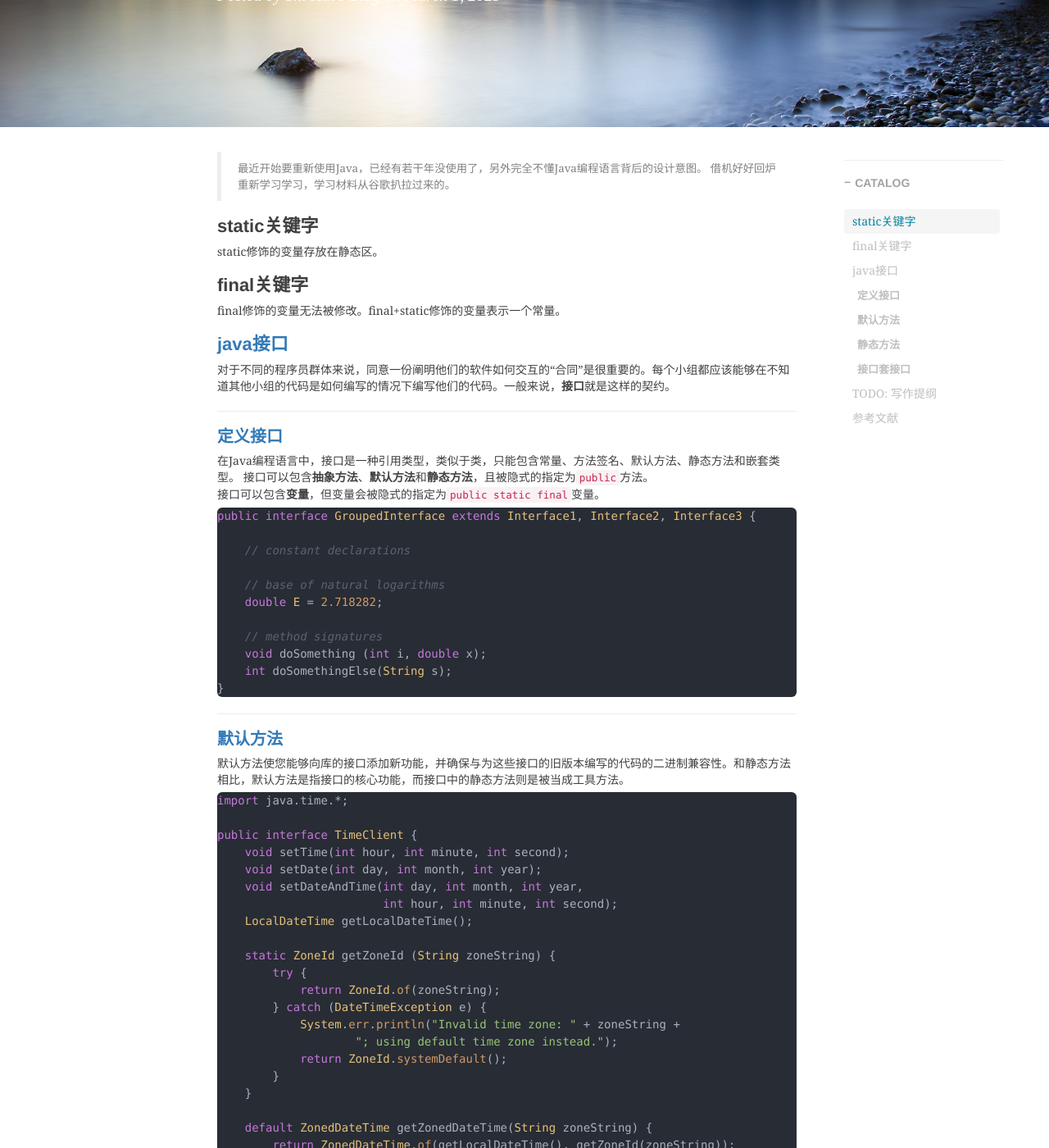
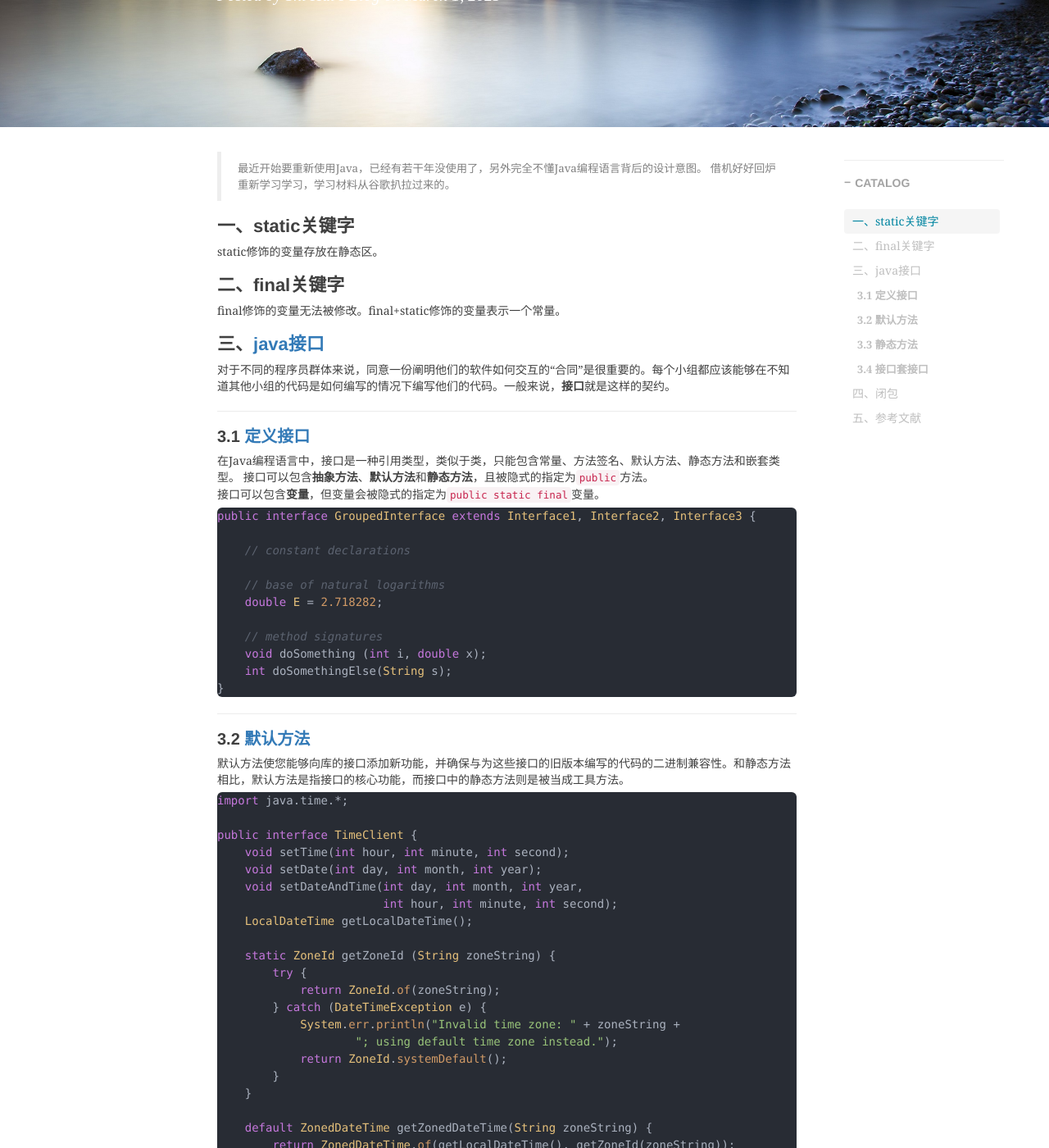
Before and after one commit to shihai1991/shihai1991.github.io, a Jekyll site: the page built from _posts/2023-03-01-java接口学习.md, in a window 1280 px wide and 1400 px high, scrolled down 300 px. Shown: the whole window at 82% size. Built offline with Jekyll 4.4.1, drawn with Linux system fonts in a browser that asks for light colours; nearby versions of some CDN libraries; comment, search, counter and statistics services are not loaded; some of the changed text lies outside the part shown.

Commit message:
Update 2023-03-01-java接口学习.md

````diff
--- a/_posts/2023-03-01-java接口学习.md
+++ b/_posts/2023-03-01-java接口学习.md
@@ -11,16 +11,16 @@ time: '2023.03.14 14:21:00'
 > 最近开始要重新使用Java，已经有若干年没使用了，另外完全不懂Java编程语言背后的设计意图。
 > 借机好好回炉重新学习学习，学习材料从谷歌扒拉过来的。
 
-# static关键字
+# 一、static关键字
 static修饰的变量存放在静态区。
 
-# final关键字
+# 二、final关键字
 final修饰的变量无法被修改。final+static修饰的变量表示一个常量。
 
-# [java接口](https://docs.oracle.com/javase/tutorial/java/IandI/createinterface.html)
+# 三、[java接口](https://docs.oracle.com/javase/tutorial/java/IandI/createinterface.html)
 对于不同的程序员群体来说，同意一份阐明他们的软件如何交互的“合同”是很重要的。每个小组都应该能够在不知道其他小组的代码是如何编写的情况下编写他们的代码。一般来说，**接口**就是这样的契约。
 
-## [定义接口](https://docs.oracle.com/javase/tutorial/java/IandI/interfaceDef.html)
+## 3.1 [定义接口](https://docs.oracle.com/javase/tutorial/java/IandI/interfaceDef.html)
 在Java编程语言中，接口是一种引用类型，类似于类，只能包含常量、方法签名、默认方法、静态方法和嵌套类型。
 接口可以包含**抽象方法**、**默认方法**和**静态方法**，且被隐式的指定为`public`方法。
 接口可以包含**变量**，但变量会被隐式的指定为`public static final`变量。
@@ -38,7 +38,7 @@ public interface GroupedInterface extends Interface1, Interface2, Interface3 {
 }
 ```
 
-## [默认方法](https://docs.oracle.com/javase/tutorial/java/IandI/defaultmethods.html)
+## 3.2 [默认方法](https://docs.oracle.com/javase/tutorial/java/IandI/defaultmethods.html)
 默认方法使您能够向库的接口添加新功能，并确保与为这些接口的旧版本编写的代码的二进制兼容性。和静态方法相比，默认方法是指接口的核心功能，而接口中的静态方法则是被当成工具方法。
 ```java
 import java.time.*;
@@ -66,23 +66,16 @@ public interface TimeClient {
 }
 ```
 
-## 静态方法
+## 3.3 静态方法
 静态方法是与定义它的类关联的方法，而不是与任何对象关联的方法。该类的每个实例共享其静态方法。具体示例见**默认方法**。
 
-## 接口套接口
+## 3.4 接口套接口
 一般接口的内部类（包括接口）是功能上与外层接口有很强的内聚性，其他组件几乎用不到的这些内部类。
 
-# TODO: 写作提纲
-- static关键字
-- java接口的意义
-- java接口套接口的意义
-- java类
-- java类中类
-- java静态类
-- 闭包
-- 闭包委托
+# 四、闭包
+TODO
 
-# 参考文献
+# 五、参考文献
 - [java官方文档](https://docs.oracle.com/javase/tutorial/java/)
 - [static关键字](https://tobebetterjavaer.com/oo/static.html#_01%E3%80%81%E9%9D%99%E6%80%81%E5%8F%98%E9%87%8F)
 - [菜鸟教程-Java接口](https://www.runoob.com/java/java-interfaces.html)
````
